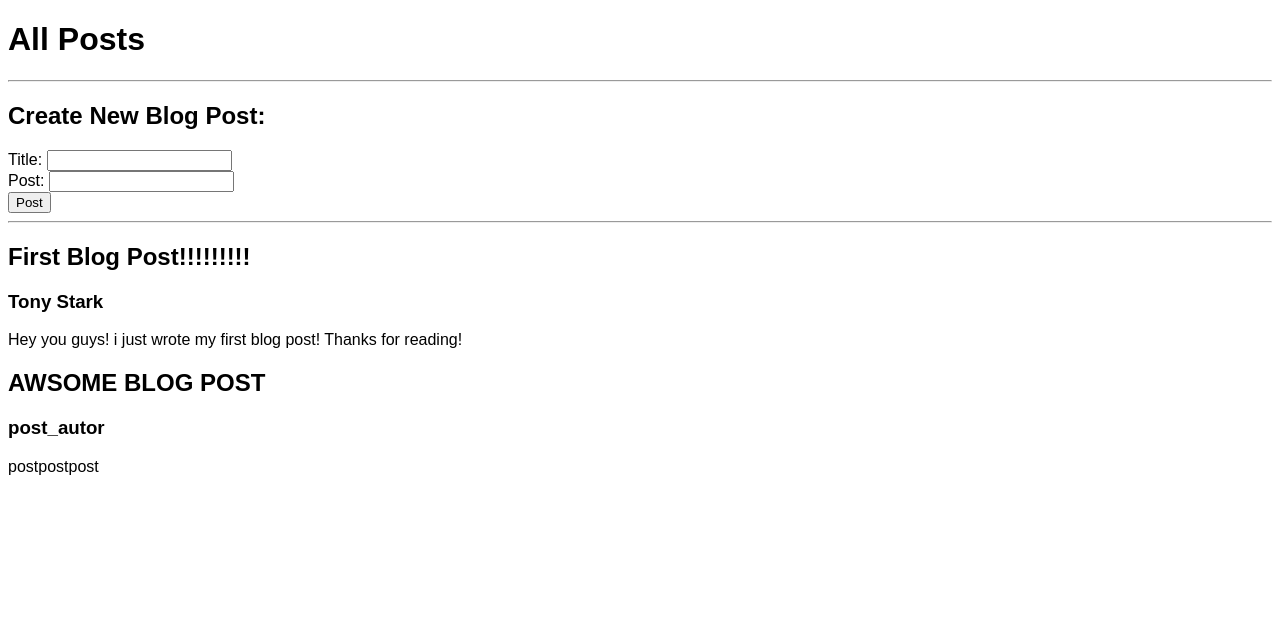
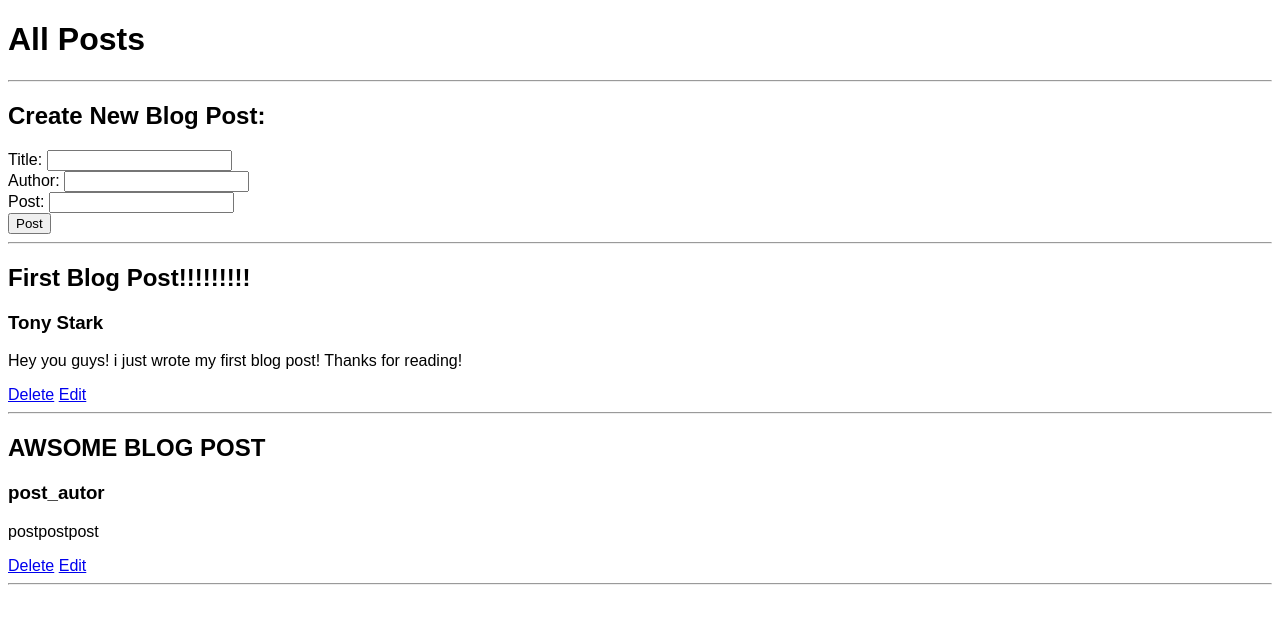
Before and after one commit to m-sulecki/Python-Flask-Tutorial-for-Beginners---Full-Course-in-3-hours, a Flask app: page /posts in a window 1280 px wide. Shown: the top 624 px of the page. Run offline with Flask 2, Linux system fonts and the light colour scheme; data comes from the database, SQL or seed files in the repository; both versions use the stored data as it was after the commit.

Commit message:
added edit and delete

```diff
--- a/app.py
+++ b/app.py
@@ -46,7 +46,8 @@ def posts():
     if request.method == 'POST':
         post_title = request.form['title']
         post_content = request.form['content']
-        new_post = BlogPost(title=post_title, content=post_title, author='Aaron')
+        post_author = request.form['author']
+        new_post = BlogPost(title=post_title, content=post_content, author='post_autor')
         db.session.add(new_post)
         db.session.commit()
         return redirect('/posts')
@@ -63,5 +64,28 @@ def hello(name, id):
 def get_req():
     return 'You can only get this webpage.'
 
+@app.route('/posts/delete/<int:id>')
+def delete(id):
+    post = BlogPost.query.get_or_404(id)
+    db.session.delete(post)
+    db.session.commit()
+    return redirect('/posts/')
+
+@app.route('/posts/edit/<int:id>', methods=['GET', 'POST'])
+def edit(id):
+    post = BlogPost.query.get_or_404(id)
+    if request.method == 'POST':
+        post.title = request.form['title']
+        post.author = request.form['author']
+        post.content = request.form['content']
+        db.session.commit()
+        return redirect('/posts')
+    else:
+        return render_template('edit.html', post=post)
+
+
+
+
+
 if __name__ == "__main__":
     app.run(debug=True)
--- a/templates/posts.html
+++ b/templates/posts.html
@@ -13,6 +13,8 @@
     <h2>Create New Blog Post:</h2>
     <form action='/posts' method='POST'>
         Title: <input type="text" name="title" id="title">
+        <br>
+        Author: <input type="text" name="author" id="author">
         <br>
         Post: <input type="text" name="content" id="content">
         <br>
@@ -30,6 +32,9 @@
         {% endif %}
 
         <p>{{ post.content }}</p>
+        <a href="/posts/delete/{{post.id}}">Delete</a>
+        <a href="/posts/edit/{{post.id}}">Edit</a>
+        <hr>
     {% endfor %}
 
 {% endblock %}
```
Also changed, not shown: templates/edit.html (added, +25 -0 lines), posts.db.
